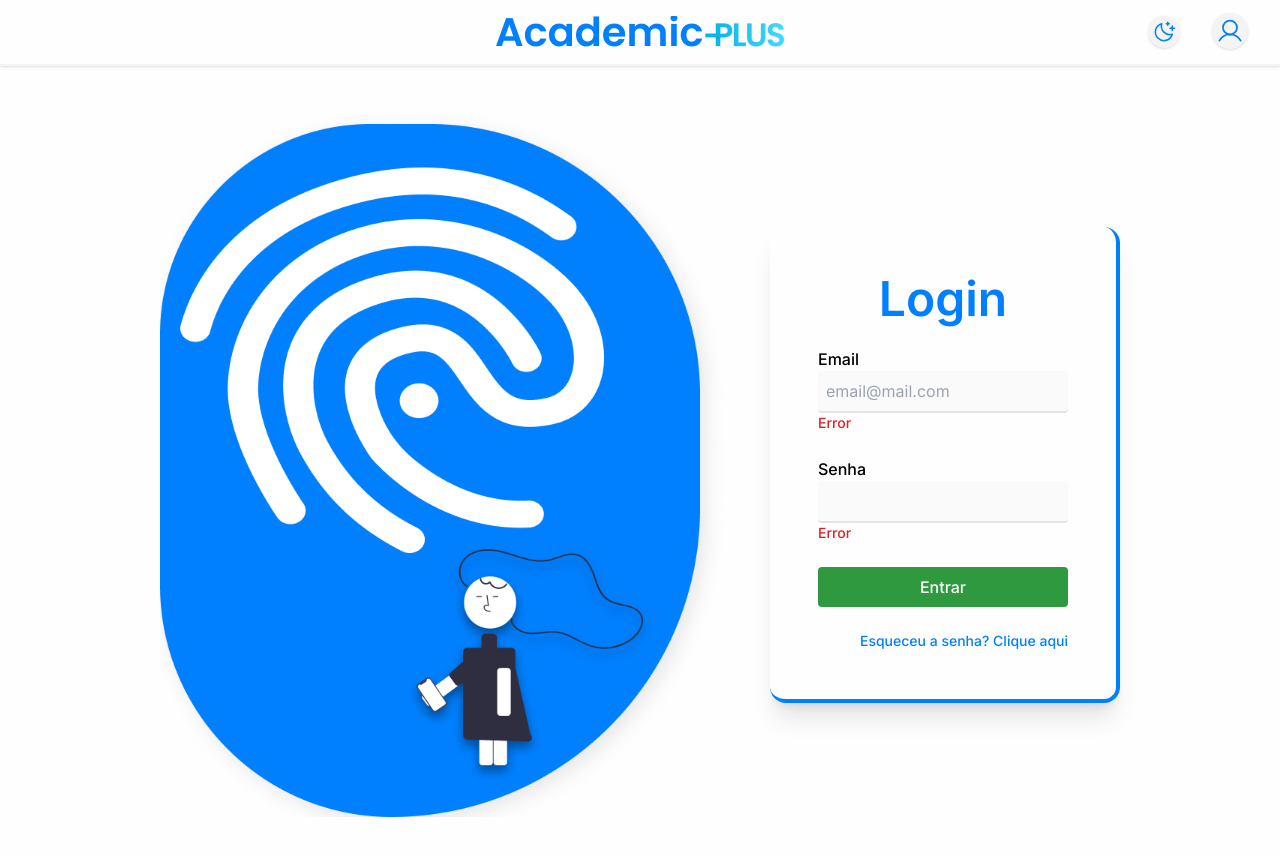
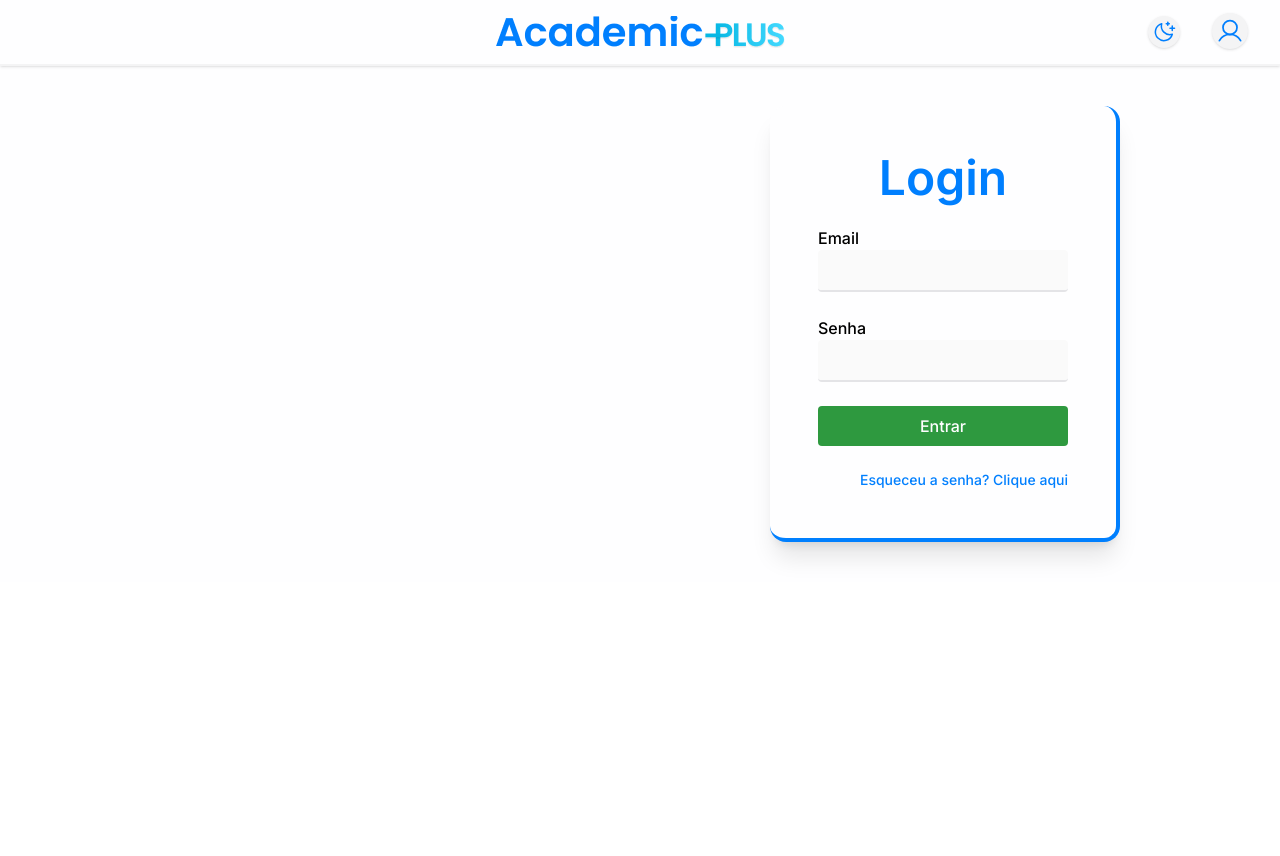
Before and after one commit to xandong/academic-plus, a Next.js app: page /login in a window 1280 px wide. Shown: the top 856 px of the page. After the commit the page ends 800 px from the top, so only its background shows below. Built offline with nearby package versions, Linux system fonts and the light colour scheme.

Commit message:
refactor: add components <Input />

```diff
--- a/src/pages/login.tsx
+++ b/src/pages/login.tsx
@@ -5,10 +5,14 @@ import Link from "next/link";
 
 import digital from "../../public/DigitalAndPerson.png";
 import Image from "next/image";
+import Input from "../components/Input";
 
 export default function Login() {
   const [email, setEmail] = useState("");
   const [password, setPassword] = useState("");
+  const isMinScreen = false;
+
+  console.log({ email, password });
 
   function handleSubmit() {
     return console.log("Enviado");
@@ -20,10 +24,20 @@ export default function Login() {
         <title>Entre no A+ 📘</title>
       </Head>
       <Header />
-      <main className="py-10 md:px-40 sm:px-8 flex justify-center sm:justify-end items-center gap-10 bg-white relative">
+      <main className="py-10 md:px-40 sm:px-8 flex justify-center sm:justify-end sm:flex-row flex-col items-center gap-10 bg-white relative">
+        {isMinScreen ? (
           <div className="">
-          <Image src={digital} alt="Uma digital e uma pessoa" />
+            <Image
+              className="bg-cover"
+              src={digital}
+              height="400px"
+              layout="intrinsic"
+              alt="Uma digital e uma pessoa"
+            />
           </div>
+        ) : (
+          ""
+        )}
 
         <form
           onSubmit={handleSubmit}
@@ -35,53 +49,41 @@ export default function Login() {
             Login
           </h1>
 
-          <fieldset className="flex flex-col">
-            <label htmlFor="email" className="font-medium">
-              Email
-            </label>
-
-            <input
-              className="p-2 rounded bg-zinc-50 border-b-2 border-zinc-200 max-w-full"
-              id="email"
+          <Input
+            key="email"
             type="email"
-              name="email"
-              autoComplete="email"
-              placeholder="email@mail.com"
-              required
-              onChange={(e) => setEmail(e.target.value)}
+            label="Email"
             value={email}
+            setValue={setEmail}
           />
-
-            <span className="text-cancel-hover text-sm font-medium">Error</span>
-          </fieldset>
-
-          <fieldset className="flex flex-col">
-            <label htmlFor="password" className="font-medium">
-              Senha
-            </label>
-
-            <input
-              id="password"
-              name="password"
+          <Input
+            key="password"
             type="password"
+            label="Senha"
             value={password}
-              onChange={(e) => setPassword(e.target.value)}
-              className="p-2 rounded bg-zinc-50 border-b-2 border-zinc-200"
+            setValue={setPassword}
           />
-
-            <span className="text-cancel-hover text-sm font-medium">Error</span>
-          </fieldset>
-
           <button
             onClick={() => handleSubmit}
-            className="px-6 py-2 bg-success-default hover:bg-success-hover text-white font-medium rounded transition-colors"
+            className="px-6 py-2 bg-success-default hover:bg-success-hover text-white font-medium rounded transition-colors
+            focus:bg-success-hover
+            focus:outline-success-default
+            focus:outline-2"
           >
             Entrar
           </button>
           <small className="text-right text-sm font-medium text-primary-500">
             Esqueceu a senha?
             <Link href="/">
-              <a className="hover:text-primary-600"> Clique aqui</a>
+              <a
+                className="hover:text-primary-600 focus:outline-none
+              focus:text-primary-600  transition
+              focus:border-b-2
+              focus:border-b-primary-600"
+              >
+                {" "}
+                Clique aqui
+              </a>
             </Link>
           </small>
         </form>
```
Lines whose indentation alone changed are shown as unchanged.
